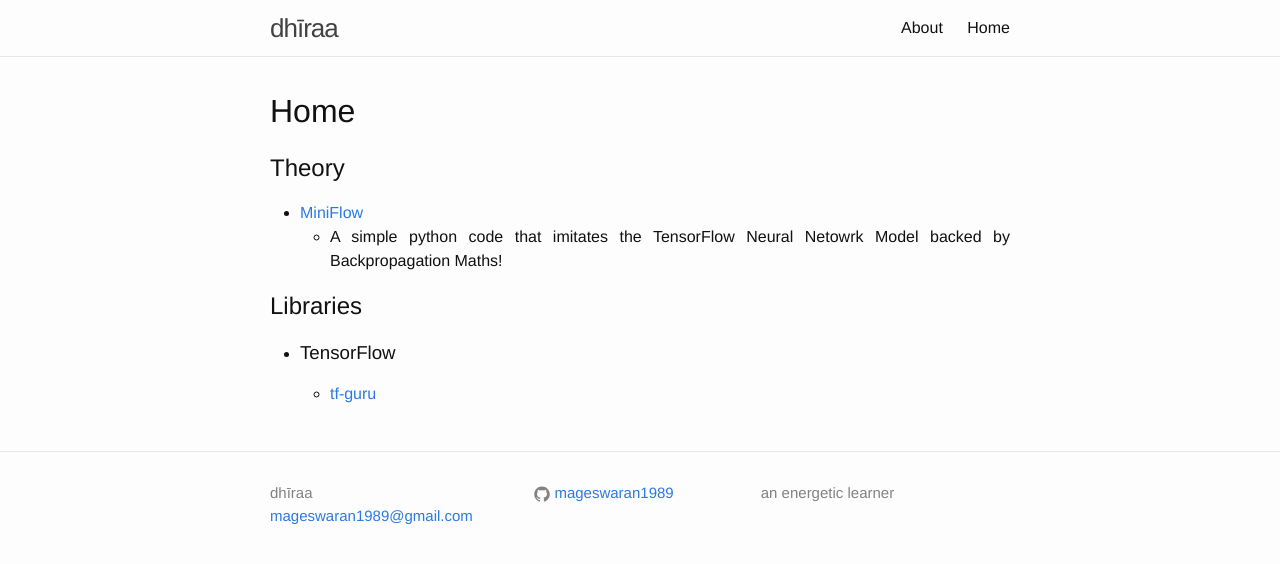
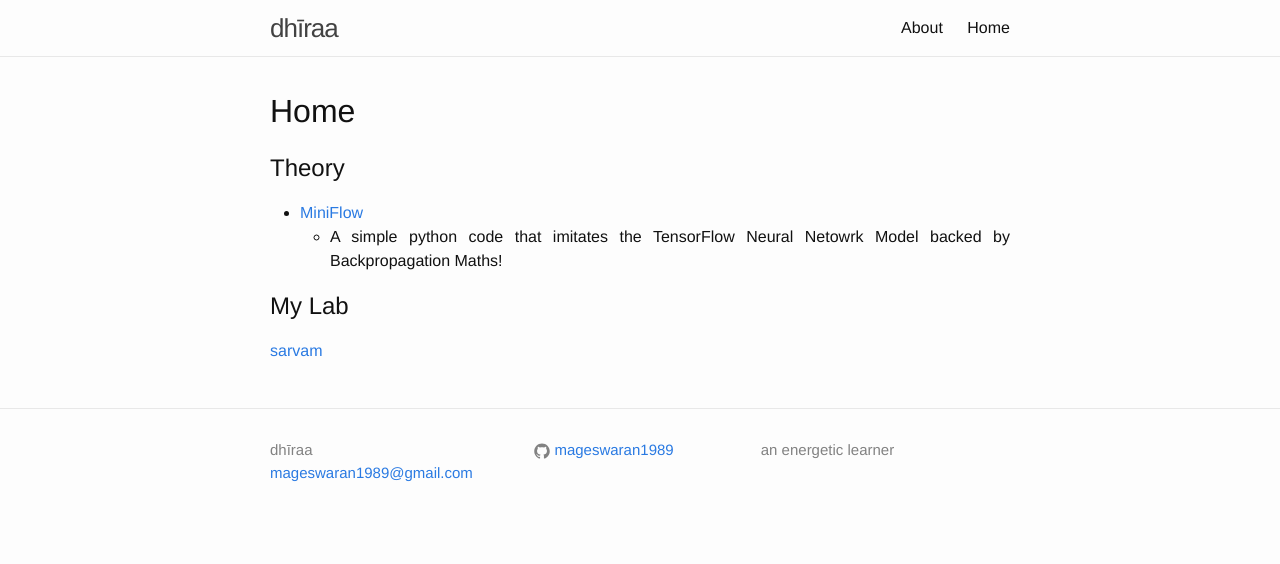
Before and after one commit to dhiraa/dhiraa.github.io, a Jekyll site: the page built from index.md, in a window 1280 px wide. Shown: the top 564 px of the page. Built offline with Jekyll 4.4.1, drawn with Linux system fonts in a browser that asks for light colours; nearby versions of some CDN libraries; our own code applies the rules of GitHub Pages for plain Markdown files.

Commit message:
sarvam update

```diff
--- a/index.md
+++ b/index.md
@@ -11,6 +11,6 @@ layout: default
 - [MiniFlow](https://dhiraa.github.io/miniflow)
   - A simple python code that imitates the TensorFlow Neural Netowrk Model backed by Backpropagation Maths!
 
-## Libraries
-- ### TensorFlow
-  - [tf-guru](https://dhiraa.github.io/tf-guru/)
+## My Lab
+
+[sarvam](https://dhiraa.github.io/sarvam/)
```
